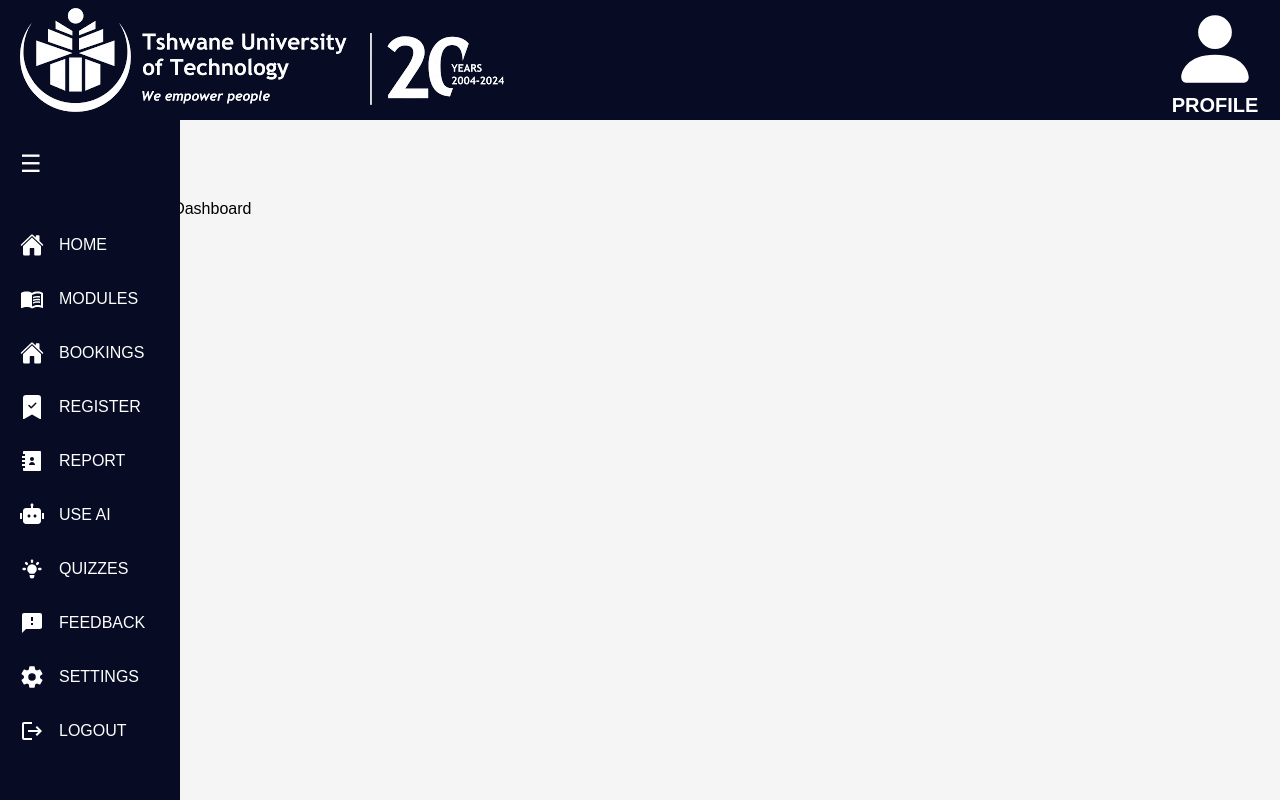
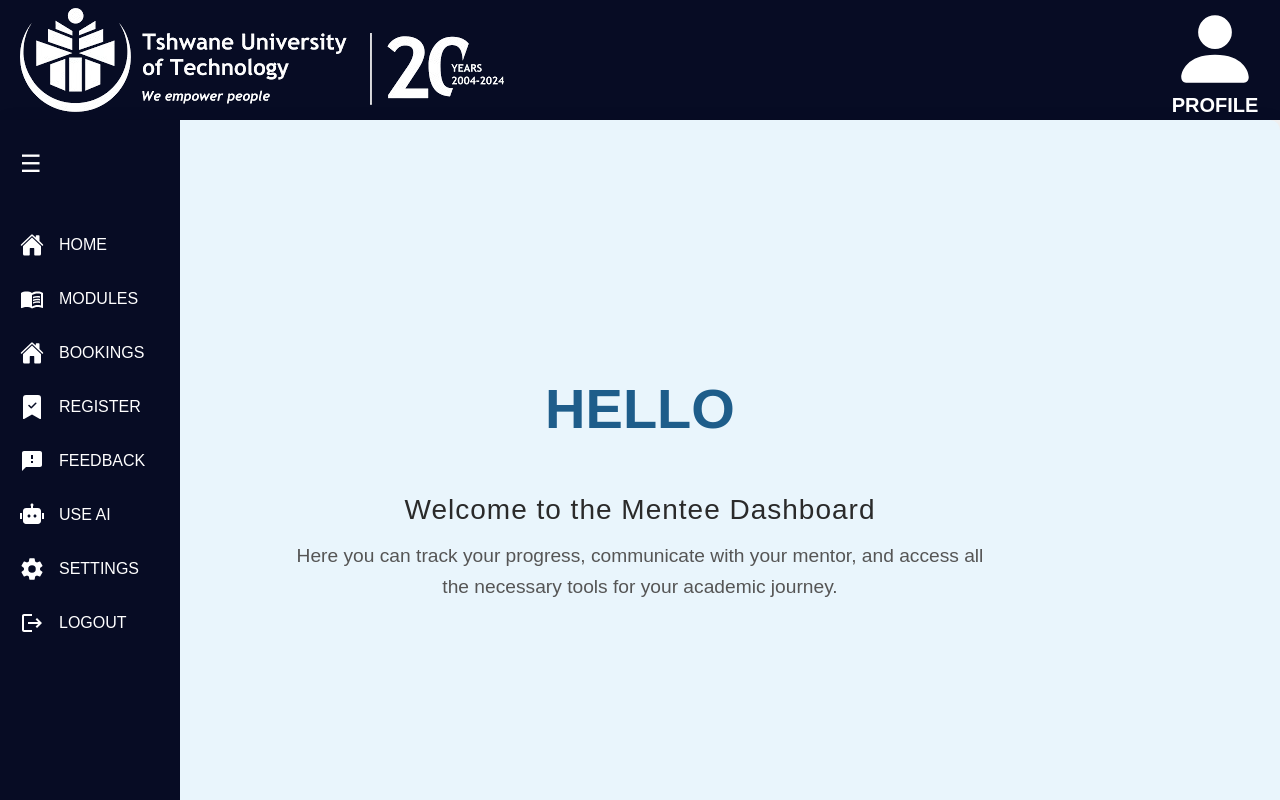
Before and after one commit to ICEP-DEV/DigitalPlus.Web, a React (Create React App) app: page /mentee-dashboard/home in a window 1280 px wide. Built offline with nearby package versions, Linux system fonts and the light colour scheme.

Commit message:
Initial commit

```diff
--- a/src/screens/Mentee/Landingpage.jsx
+++ b/src/screens/Mentee/Landingpage.jsx
@@ -1,15 +1,19 @@
 import React from "react";
+import styles from './Landingpage.module.css'; // Import the CSS module
 import SideBarNavBar from './Navigation/SideBarNavBar';
+import './LogoutComponent.module.css';
 
 function Landing() {
   return (
     <SideBarNavBar>
-      <div>
-        <h1>Hello</h1>
-        <p>Welcome to the Mentee Dashboard</p>
+      <div className={styles.container}>
+        <h1 className={styles.heading}>Hello</h1>
+        <p className={styles.welcomeText}>Welcome to the Mentee Dashboard</p>
+        <p className={styles.paragraph}>
+          Here you can track your progress, communicate with your mentor, and access all the necessary tools for your academic journey.
+        </p>
       </div>
     </SideBarNavBar>
-
   );
 }
 
--- /dev/null
+++ b/src/screens/Mentee/Landingpage.module.css
@@ -0,0 +1,53 @@
+/* Landing.module.css */
+
+.container {
+    display: flex;
+    flex-direction: column;
+    justify-content: center;
+    align-items: center;
+    height: 80vh; /* Full screen height */
+    background-color: #e9f5fc; /* Softer background color with a hint of blue */
+    padding: 40px; /* Increased padding for better spacing */
+    text-align: center;
+    border-radius: 10px; /* Rounded corners for a modern look */
+    box-shadow: 0 4px 20px rgba(0, 0, 0, 0.1); /* Subtle shadow for depth */
+}
+
+.heading {
+    font-size: 3.5rem; /* Slightly larger text size for the heading */
+    font-weight: 700; /* Increased weight for emphasis */
+    color: #1e5d8a; /* Main brand color */
+    margin-bottom: 25px;
+    text-transform: uppercase; /* Makes heading stand out */
+}
+
+.welcomeText {
+    font-size: 1.75rem; /* Slightly larger welcome text */
+    color: #2a2a2a; /* Darker text color for better contrast */
+    margin-bottom: 15px;
+    letter-spacing: 1px; /* Added letter spacing for elegance */
+}
+
+.paragraph {
+    font-size: 1.2rem;
+    color: #555; /* Slightly lighter text for the paragraph */
+    max-width: 700px; /* Limit paragraph width for readability */
+    line-height: 1.6; /* Increased line height for better readability */
+    margin-top: 0; /* Remove default margin for better alignment */
+}
+
+.button {
+    margin-top: 20px; /* Spacing above button */
+    padding: 10px 20px; /* Padding for button */
+    background-color: #1e5d8a; /* Button color matching the brand */
+    color: white; /* Button text color */
+    border: none; /* Remove border */
+    border-radius: 5px; /* Rounded button corners */
+    font-size: 1rem; /* Button text size */
+    cursor: pointer; /* Cursor changes to pointer on hover */
+    transition: background-color 0.3s ease; /* Smooth transition for hover effect */
+}
+
+.button:hover {
+    background-color: #0b324e; /* Darker shade on hover */
+}
--- a/src/screens/Mentee/LogoutComponent.jsx
+++ b/src/screens/Mentee/LogoutComponent.jsx
@@ -1,6 +1,7 @@
 import React from 'react';
 import styles from './LogoutComponent.module.css'; // Import the CSS module
 import { useNavigate } from 'react-router-dom';
+import SideBarNavBar from './Navigation/SideBarNavBar';
 
 const LogoutComponent = () => {
   const navigate = useNavigate();
@@ -12,10 +13,11 @@ const LogoutComponent = () => {
 
   const handleNoClick = () => {
     // Go back to the dashboard
-    navigate('/admin-dashboard/dashboard');
+    navigate('/mentee-dashboard/home');
   };
 
   return (
+    <SideBarNavBar>
       <div className={styles.logoutContainer}>
        <div className={styles.logoutContent}>
          <div className={styles.questionIcon}>?</div>
@@ -26,6 +28,7 @@ const LogoutComponent = () => {
          </div>
        </div>
      </div>
+    </SideBarNavBar>
   );
 };
 
--- a/src/screens/Mentee/LogoutComponent.module.css
+++ b/src/screens/Mentee/LogoutComponent.module.css
@@ -1,40 +1,72 @@
+/* LogoutComponent.module.css */
+
 .logoutContainer {
     display: flex;
     justify-content: center;
     align-items: center;
-    height: 100vh;
-    background-color: rgba(0, 0, 0, 0.5); /* Semi-transparent background */
+    height: 80vh; /* Centering vertically in the viewport */
+    background-color: #D9D9D9; /* Soft background color */
+    padding: 20px;
+    border-radius: 10px; /* Rounded corners for a modern look */
+    box-shadow: 0 4px 15px rgba(0, 0, 0, 0.1); /* Subtle shadow for depth */
 }
 
 .logoutContent {
-    background-color: white;
-    padding: 40px;
-    border-radius: 10px;
+    display: flex;
+    flex-direction: column;
+    align-items: center;
     text-align: center;
-    box-shadow: 0 2px 10px rgba(0, 0, 0, 0.1);
+    background-color: D9D9D9; /* White background for content */
+    padding: 40px; /* Padding around the content */
+    border-radius: 10px; /* Rounded corners for the content box */
+    box-shadow: 0 2px 10px rgba(0, 0, 0, 0.2); /* Shadow for the content box */
 }
 
 .questionIcon {
-    font-size: 50px;
-    margin-bottom: 20px;
+    font-size: 4rem; /* Large icon size */
+    color: #1e5d8a; /* Brand color for the icon */
+    margin-bottom: 20px; /* Space below the icon */
+}
+
+h2 {
+    font-size: 2rem; /* Heading size */
+    color: #333; /* Darker text color */
+    margin-bottom: 30px; /* Space below the heading */
 }
 
 .logoutButtons {
-    display: flex;
-    justify-content: space-around;
+    display: flex; /* Use flexbox for buttons */
+    justify-content: space-between; /* Space between buttons */
+    width: 100%; /* Full width for button container */
 }
 
-  .yesButton,
-  .noButton {
-    background-color: #0056b3;
-    color: white;
-    border: none;
-    padding: 10px 20px;
-    border-radius: 5px;
-    cursor: pointer;
+.yesButton, .noButton {
+    flex: 1; /* Equal flex for both buttons */
+    padding: 15px; /* Padding for buttons */
+    margin: 0 10px; /* Margin between buttons */
+    border: none; /* Remove default border */
+    border-radius: 5px; /* Rounded corners for buttons */
+    font-size: 1.2rem; /* Button text size */
+    cursor: pointer; /* Pointer cursor on hover */
+    transition: background-color 0.3s ease, transform 0.2s; /* Smooth transition */
 }
 
-  .yesButton:hover,
+.yesButton {
+    background-color: #28a745; /* Green for 'YES' button */
+    color: white; /* White text color */
+}
+
+.yesButton:hover {
+    background-color: #218838; /* Darker green on hover */
+    transform: translateY(-2px); /* Slight lift effect */
+}
+
+.noButton {
+    background-color: #dc3545; /* Red for 'NO' button */
+    color: white; /* White text color */
+}
+
 .noButton:hover {
-    background-color: #004099;
+    background-color: #c82333; /* Darker red on hover */
+    transform: translateY(-2px); /* Slight lift effect */
 }
--- a/src/screens/Mentee/Navigation/SideBar.jsx
+++ b/src/screens/Mentee/Navigation/SideBar.jsx
@@ -45,26 +45,28 @@ function SideBar() {
           {!isCollapsed && <span>REGISTER</span>}
         </div>
 
+        {/* New FEEDBACK item */}
+        <div className={styles.navItem} onClick={() => navigate('/mentee-dashboard/feedback')}>
+          <MdFeedback className={styles.icon} />
+          {!isCollapsed && <span>FEEDBACK</span>}
+        </div>
+{/*
         <div className={styles.navItem} onClick={() => navigate('/report')}>
           <RiContactsBook3Fill className={styles.icon} />
           {!isCollapsed && <span>REPORT</span>}
-        </div>
+        </div> */}
 
         <div className={styles.navItem} onClick={() => navigate('/ai-tools')}>
           <RiRobot2Fill className={styles.icon} />
           {!isCollapsed && <span>USE AI</span>}
         </div>
 
-        <div className={styles.navItem} onClick={() => navigate('/quizzes')}>
+        {/* <div className={styles.navItem} onClick={() => navigate('/quizzes')}>
           <HiLightBulb className={styles.icon} />
           {!isCollapsed && <span>QUIZZES</span>}
-        </div>
+        </div> */}
 
-        {/* New FEEDBACK item */}
-        <div className={styles.navItem} onClick={() => navigate('/mentee-dashboard/feedback')}>
-          <MdFeedback className={styles.icon} />
-          {!isCollapsed && <span>FEEDBACK</span>}
-        </div>
+
 
         <div className={styles.navItem} onClick={() => navigate('/settings')}>
           <IoSettingsSharp className={styles.icon} />
--- a/src/screens/Mentee/ProfilePage.jsx
+++ b/src/screens/Mentee/ProfilePage.jsx
@@ -1,19 +1,32 @@
-import React from 'react';
+import React, { useState } from 'react';
 import { Link } from 'react-router-dom'; // Import Link for navigation
 import styles from './ProfilePage.module.css';
-import profilePicture from '../../Assets/profile.jpeg';
+import defaultProfilePicture from '../../Assets/profile.jpeg'; // Default profile picture
 import SideBarNavBar from './Navigation/SideBarNavBar';
 
 const ProfilePage = () => {
+  const [profilePicture, setProfilePicture] = useState(defaultProfilePicture); // State for profile picture
+
   // Replace these with actual data from your state or API
   const user = {
-    name: 'John',
-    surname: 'Doe',
-    email: '221417714@tut4life.ac.za',
+    name: 'Nobuhle',
+    surname: 'Mkhize',
+    email: '221418714@tut4life.ac.za',
     yearofstudy: '1st Year',
     contact: '0637234846',
     modules: ['PPAF05D', 'COHF05D', 'CFBF05D'],
     course: 'MULTIMEDIA COMPUTING',
+  };
+
+  const handleImageChange = (event) => {
+    const file = event.target.files[0];
+    if (file) {
+      const reader = new FileReader();
+      reader.onloadend = () => {
+        setProfilePicture(reader.result); // Set the new profile picture
+      };
+      reader.readAsDataURL(file); // Read the file as a data URL
+    }
   };
 
   return (
@@ -27,6 +40,13 @@ const ProfilePage = () => {
             className={styles.profilePicture}
           />
           <h3 className={styles.courseName}>{user.course}</h3>
+          {/* Image upload input */}
+          <input
+            type="file"
+            accept="image/*"
+            onChange={handleImageChange}
+            className={styles.fileInput}
+          />
         </div>
 
         {/* Profile Section with Personal Details and Module Details */}
--- a/src/screens/Mentee/ProfilePage.module.css
+++ b/src/screens/Mentee/ProfilePage.module.css
@@ -37,8 +37,11 @@
   margin-bottom: 5px;
   border-radius: 8px;
   width: 100%;
+  color: #000000;
 }
-
+h2{
+  color: #000000;
+}
 .profileTitle {
   text-align: center;
   font-size: 2rem;
@@ -68,7 +71,7 @@
 .courseName {
   font-size: 1.5rem;
   font-weight: bold;
-  color: #333;
+  color: #000000;
   margin-bottom: 20px;
 }
 
@@ -86,3 +89,16 @@
 .editButton:hover {
   background-color: #0b324e;
 }
+
+/* ProfilePage.module.css */
+
+/* Add this to your existing CSS */
+
+.fileInput {
+  margin-top: 10px; /* Space above the file input */
+  padding: 10px; /* Padding for the input */
+  border: 1px solid #ccc; /* Light border */
+  border-radius: 5px; /* Rounded corners */
+  cursor: pointer; /* Pointer cursor on hover */
+  background-color: #f0f4f8; /* Background color */
+}
```
Lines whose indentation alone changed are shown as unchanged.
